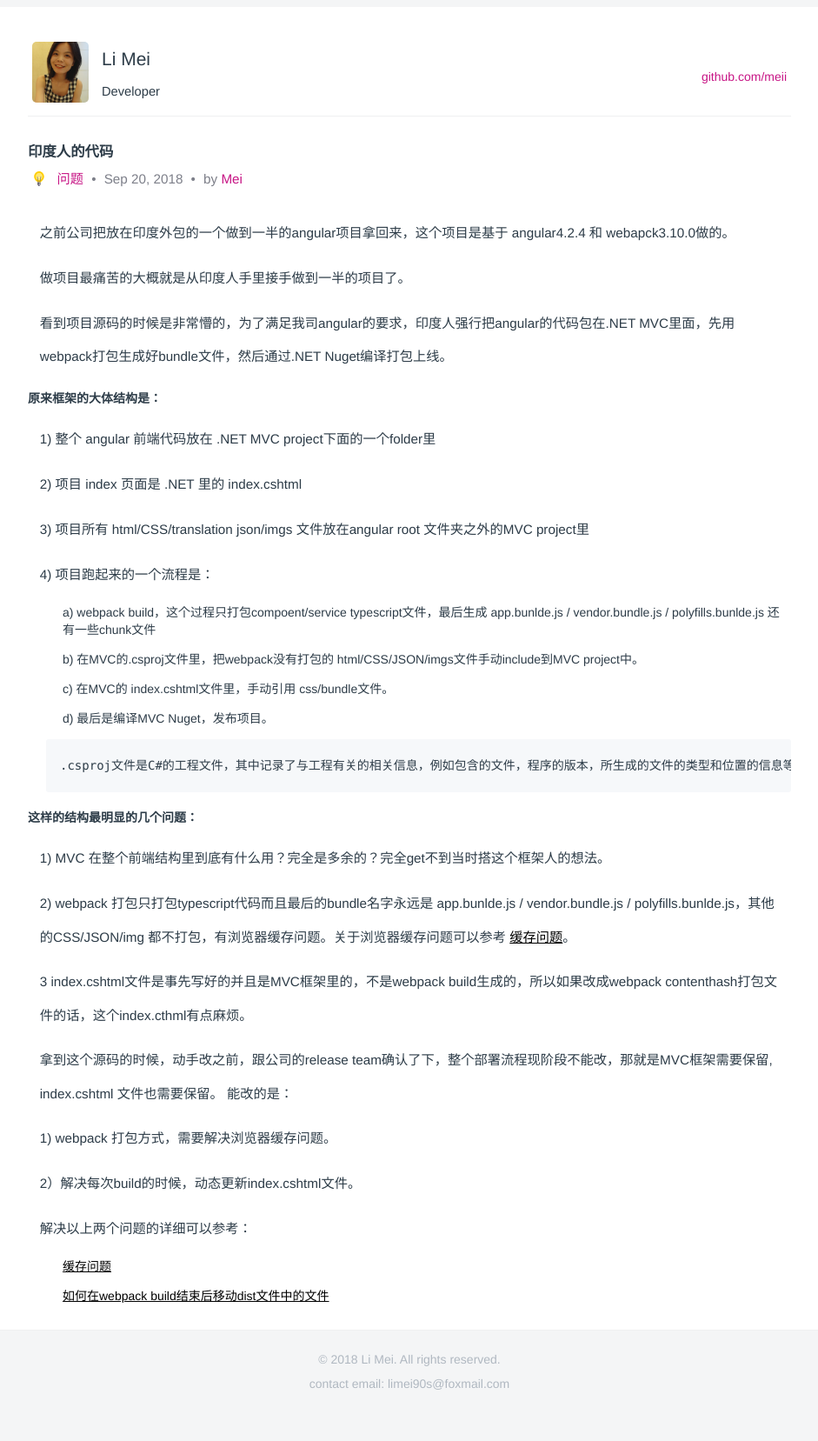
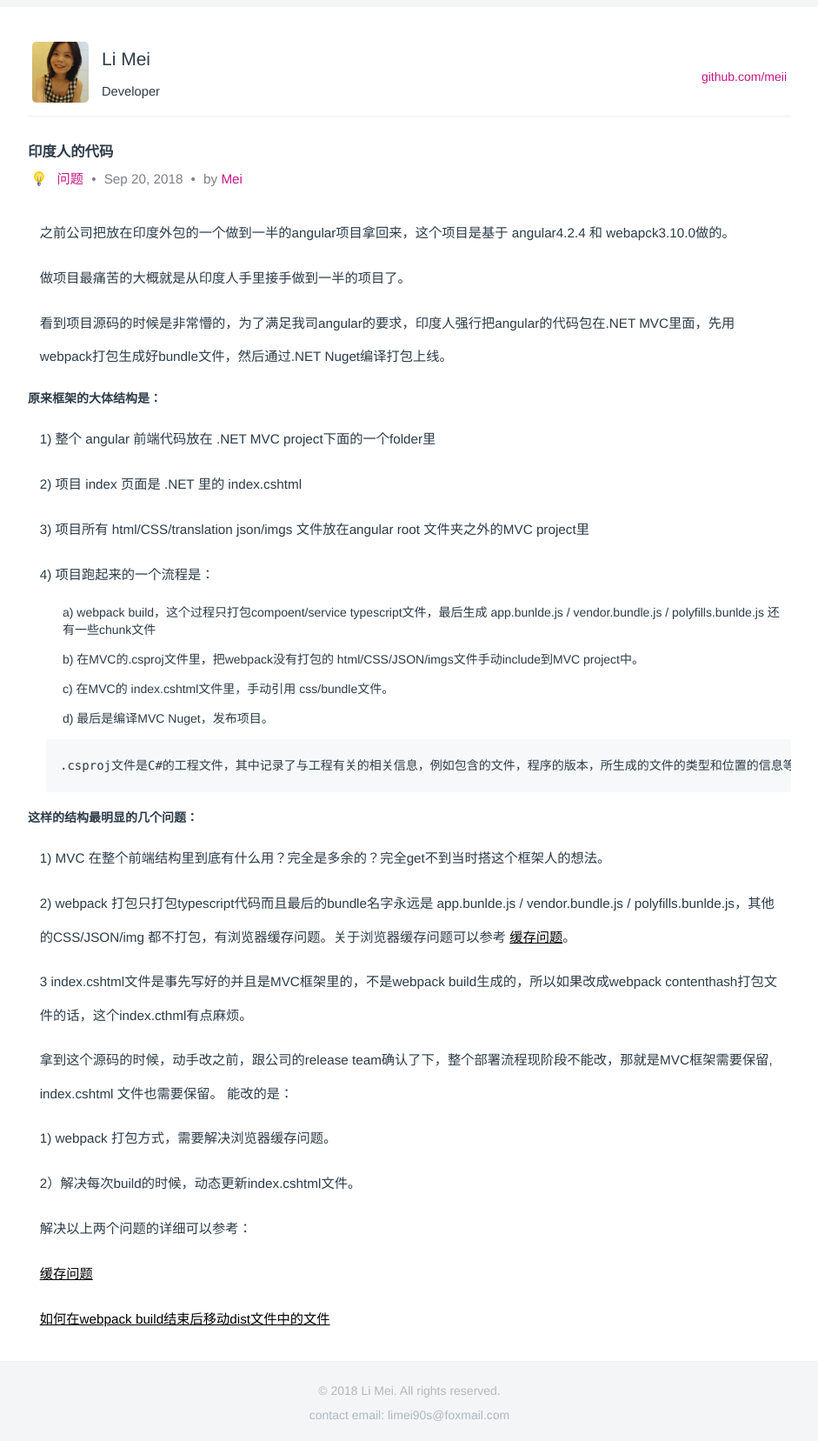
Before and after one commit to LiMeii/LiMeii.github.io, a Jekyll site: the page built from _posts/2018-09-20-issues-india-project.md, in a window 1280 px wide. Shown: the whole page at 87% size, without its empty margins (177-1118 px from the left). Built offline with Jekyll 4.4.1, drawn with Linux system fonts in a browser that asks for light colours; before the commit the page ends 1621 px from its top, so only the background shows below that.

```diff
--- a/_posts/2018-09-20-issues-india-project.md
+++ b/_posts/2018-09-20-issues-india-project.md
@@ -68,5 +68,9 @@ layout: post
 
 
 解决以上两个问题的详细可以参考：
-- [缓存问题](https://limeii.github.io/2018/09/21/issues-cache-busting.html)
-- [如何在webpack build结束后移动dist文件中的文件](https://limeii.github.io/2018/09/27/issues-webpack-file-management.html)
+
+
+[缓存问题](https://limeii.github.io/2018/09/21/issues-cache-busting.html)
+
+
+[如何在webpack build结束后移动dist文件中的文件](https://limeii.github.io/2018/09/27/issues-webpack-file-management.html)
```
